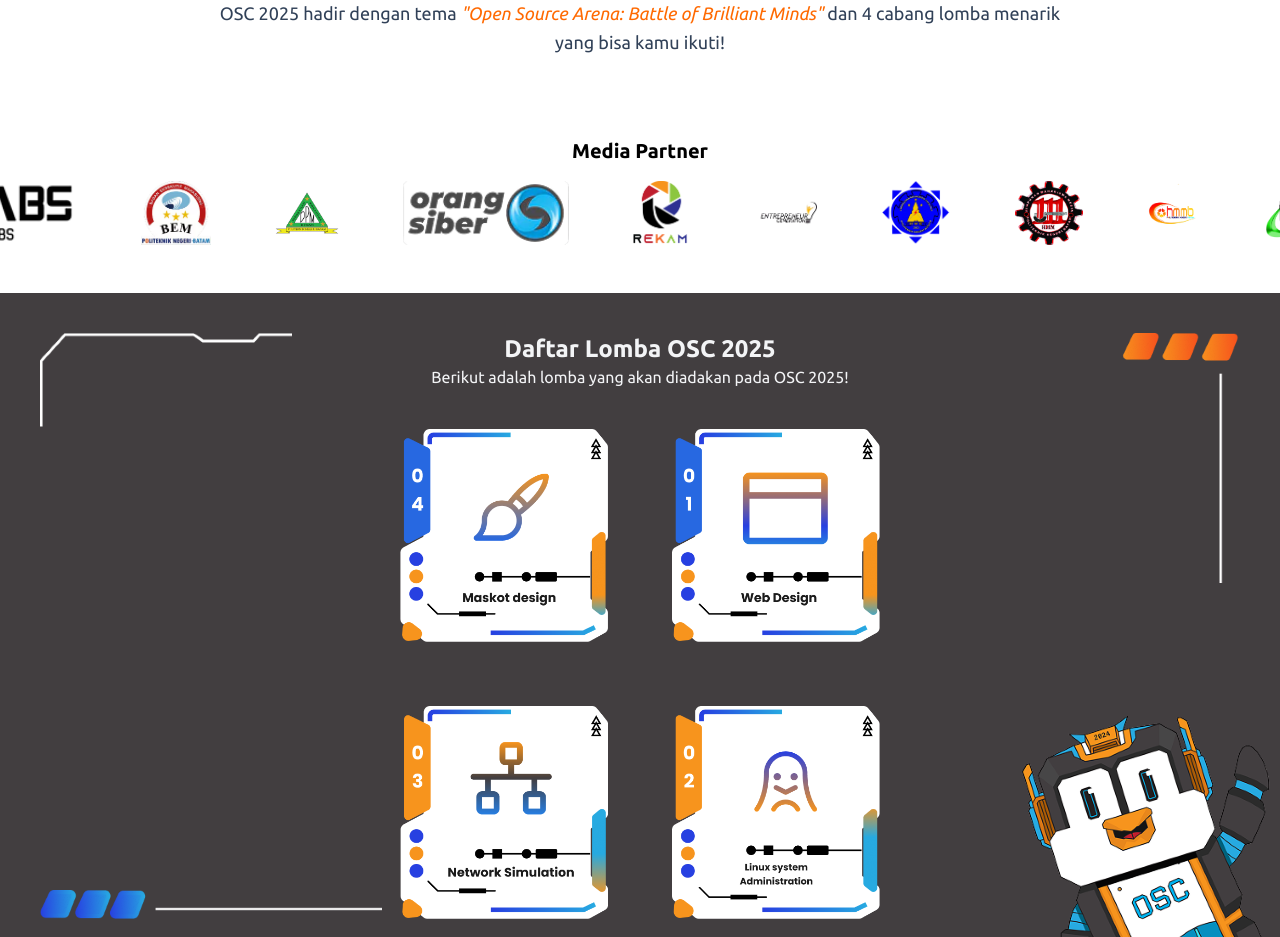
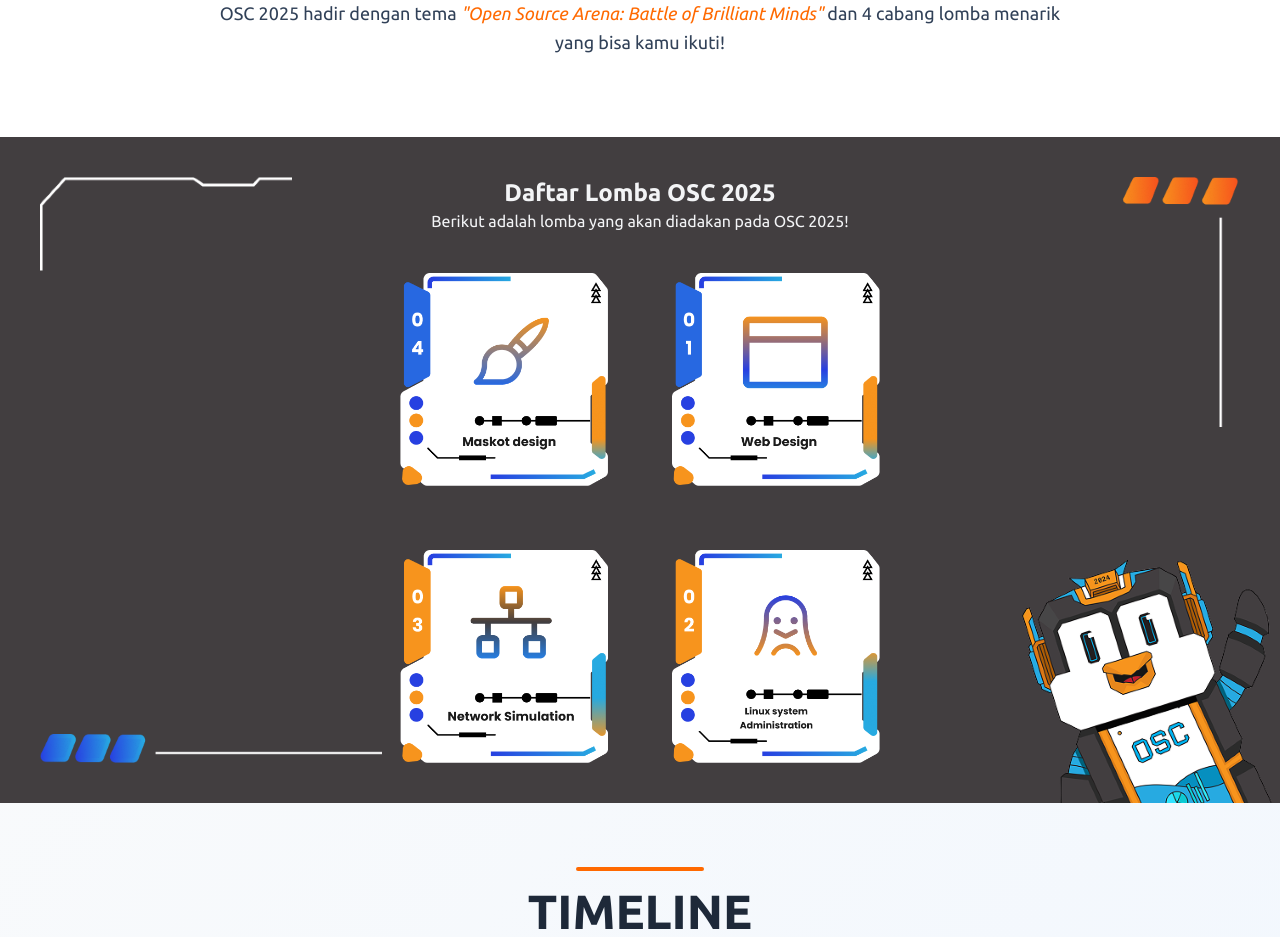
Before and after one commit to Batam-Linux-User-Group/osc-2025, a React (Vite) app: page / in a window 1280 px wide. Shown: the part 1000-1937 px from the top of the page. Built offline with nearby package versions, Linux system fonts and the light colour scheme.

Commit message:
ga tau ah

```diff
--- a/src/pages/LandingPage.tsx
+++ b/src/pages/LandingPage.tsx
@@ -6,7 +6,7 @@ import TimelineSection from "../components/TimelineSection";
 import Footer from "../components/LandingPage/Footer";
 import { Link } from "react-router-dom";
 import { File } from "lucide-react";
-import MediaPartner from "../components/LandingPage/Media";
+
 
 const LandingPage = () => {
   return (
@@ -14,7 +14,7 @@ const LandingPage = () => {
       <Navbar />
       <Home title="Bangun Masa Depan Bersama, Mulai dari " />
       <About tema="Open Source Arena: Battle of Brilliant Minds" />
-      <MediaPartner/>
+
 
       <CompetitionSection />
       <TimelineSection />
```
